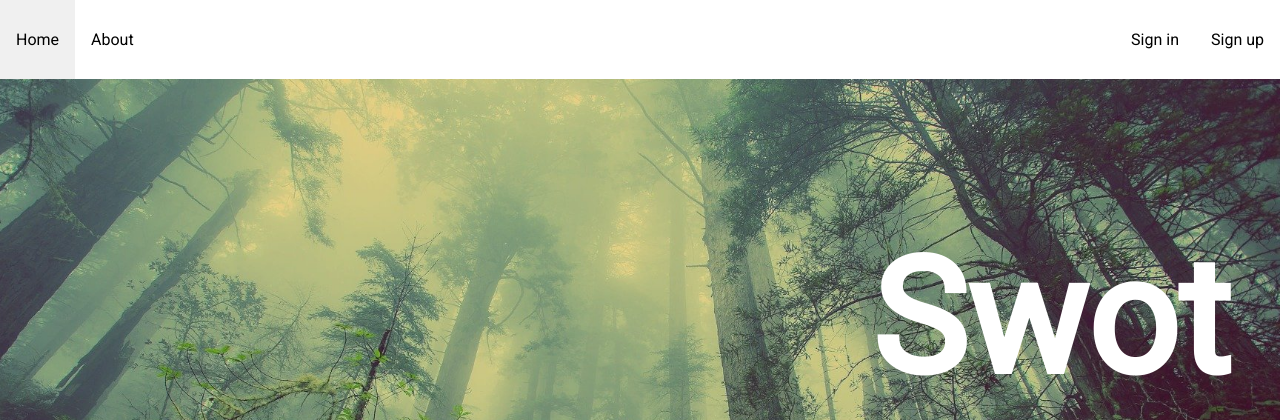
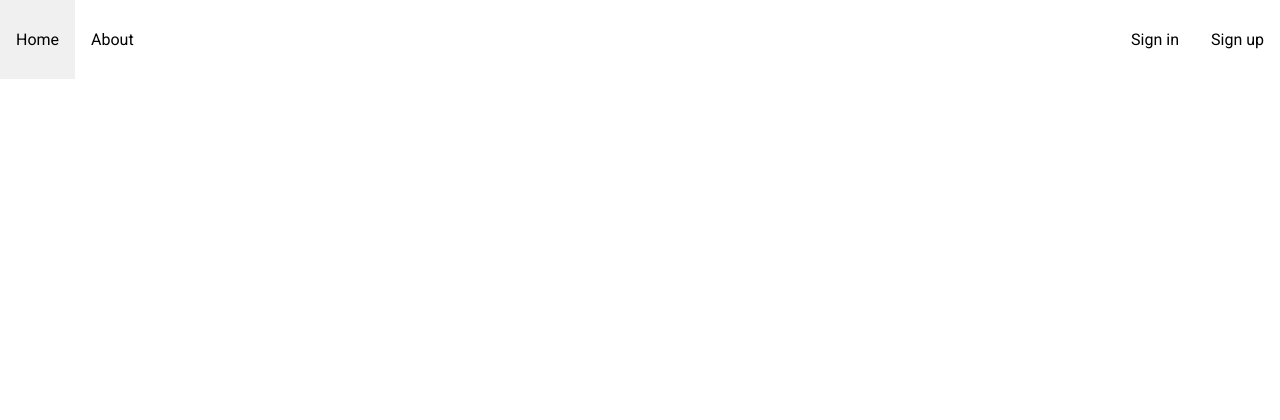
Before and after one commit to jb3/swot-backend, a Flask app: page / in a window 1280 px wide. Shown: the top 420 px of the page. Run offline with Flask 2, Linux system fonts and the light colour scheme; parts of the project's set-up code (start-up, migrations or seed data) failed here and were passed over; some libraries are stand-ins or nearby versions.

Commit message:
Major CSS updates

```diff
--- a/backend/static/css/base.css
+++ b/backend/static/css/base.css
@@ -97,7 +97,6 @@ label {
 }
 
 #form {
-  background-color: white;
   right: 3em;
   width: 40%;
   position: absolute;
@@ -137,7 +136,7 @@ label {
   height: 2em;
   font-size: 1em;
   border: none;
-  background-color: #ffffff;
+  background-color: #F4F4F4;
   padding-left: 10px;
   color: #444444;
 }
@@ -276,28 +275,6 @@ body {
   padding: 14px 16px;
   text-decoration: none;
 }
-
-.html-mobile-background {
-    position: fixed;
-    z-index: -1;
-    top: 0;
-    left: 0;
-    width: 300%;
-    height: 100%; /* To compensate for mobile browser address bar space */
-    background: url(/static/img/home-background.jpg) no-repeat;
-    background-size: 100% 100%;
-}
-
-@media (min-width: 600px) {
-    html {
-        background: url(/static/img/home-background.jpg) no-repeat center center fixed;
-        background-size: cover;
-    }
-    .html-mobile-background {
-        display: none;
-    }
-}
-
 /* Change the link color to #111 (black) on hover */
 .nav-item a:hover {
   background-color: #f0f0f0;
@@ -310,3 +287,8 @@ body {
 .nav-right {
     float: right;
 }
+
+.landing-jumbo {
+  padding-bottom: 300px;
+  background-color: #0099ff;
+}
```
